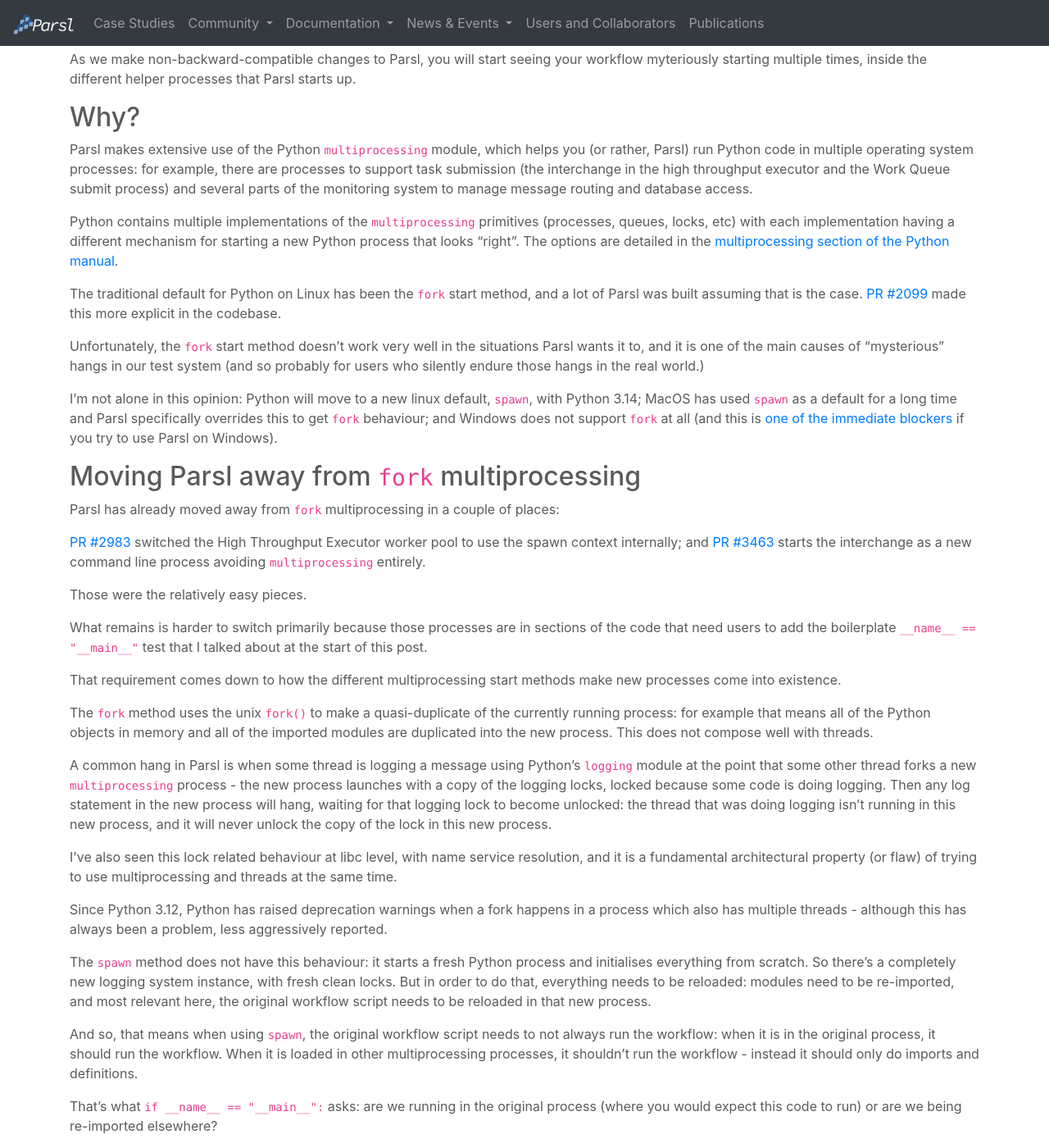
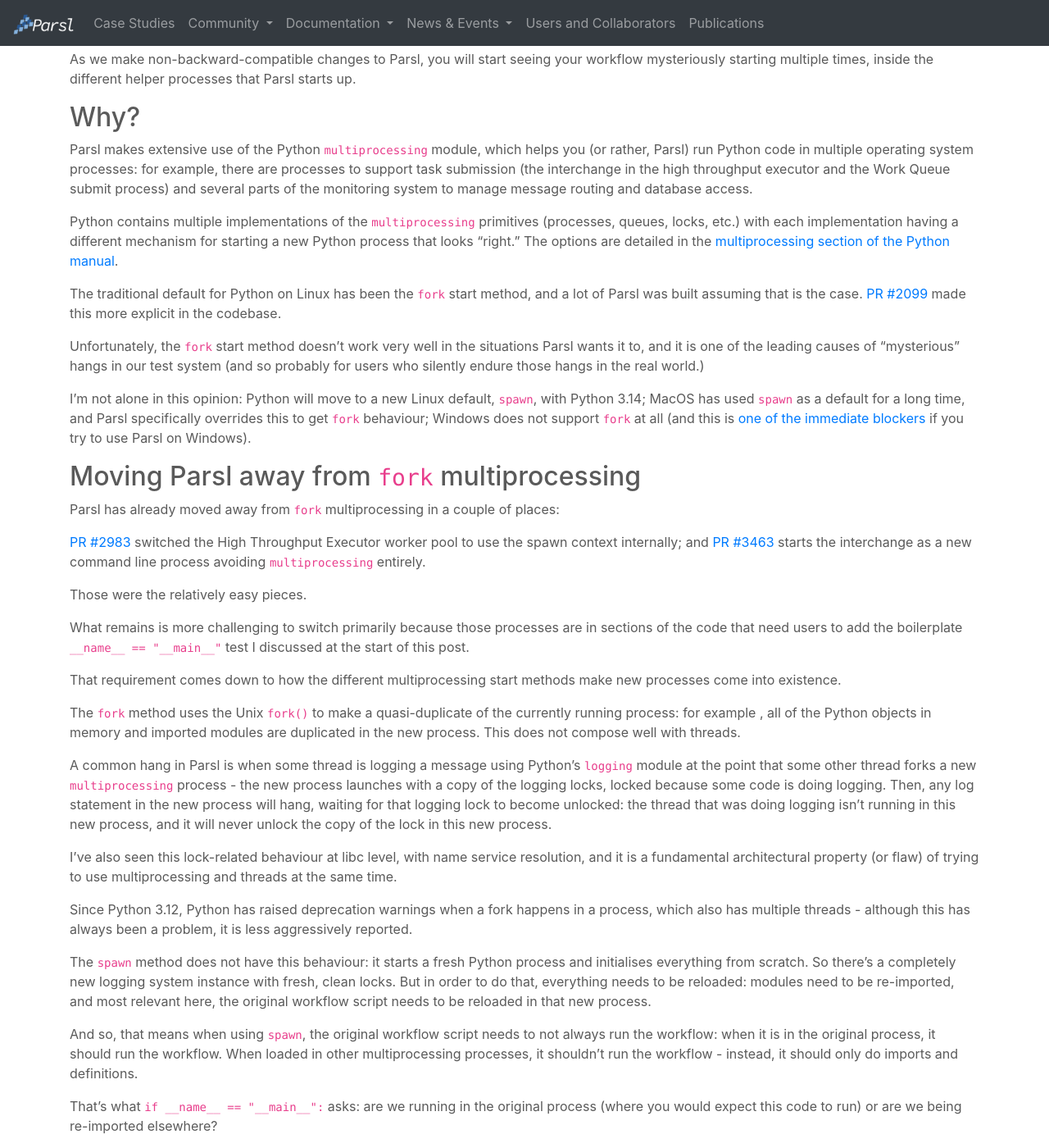
Before and after one commit to Parsl/parsl.github.io, a Jekyll site: the page built from _posts/2025-02-26-main-protection.md, in a window 1280 px wide and 1400 px high, scrolled down 775 px. Shown: the whole window at 82% size. Built offline with Jekyll 4.4.1, drawn with Linux system fonts in a browser that asks for light colours; some of the changed text lies outside the part shown.

Commit message:
Update 2025-02-26-main-protection.md
I made some minor grammatical and spelling adjustments! It reads well.

````diff
--- a/_posts/2025-02-26-main-protection.md
+++ b/_posts/2025-02-26-main-protection.md
@@ -5,11 +5,11 @@
 excerpt: TODO
 ---
 
-Starting soon, you will probably need to start wrapping the main body of your parsl workflows with a test, if __name__ == "__main__". I'll talk about what I mean first, and then explain why later in this post.
+Starting soon, you will probably need to start wrapping the main body of your parsl workflows with a test, if __name__ == "__main__". I'll talk about what I mean first and then explain why later in this post.
 
-Many people do this already, and many users get this done for them by a higher level framework.
+Many people do this already, and many users get this done for them by a higher-level framework.
 
-I expect that the users that are affected are the users who directly write scripts.
+I expect that the affected users are those who directly write scripts.
 
 
 Here's an example code change:
@@ -24,7 +24,7 @@
   print(my_app(10).result())
 ```
 
-becomes:
+Becomes:
 
 ```
 def my_app(x):
@@ -35,13 +35,13 @@
     print(my_app(10).result())
 ```
 
-Roughly speaking: imports and definitions should live outside the protected block. Actions should live inside the protected block.
+Roughly speaking, imports and definitions should live outside the protected block. Actions should live inside the protected block.
 
-I opened <a href="https://github.com/Parsl/parsl/issues/3723">issue #3723</a> for discussion of this change a few weeks ago, after generally positive support on Parsl's Slack.
+I opened <a href="https://github.com/Parsl/parsl/issues/3723" target="_blank">issue #3723</a> for discussion of this change a few weeks ago, after generally positive support on Parsl's Slack.
 
 ## What will happen if I don't make this change?
 
-As we make non-backward-compatible changes to Parsl, you will start seeing your workflow myteriously starting multiple
+As we make non-backward-compatible changes to Parsl, you will start seeing your workflow mysteriously starting multiple
 times, inside the different helper processes that Parsl starts up.
 
 ## Why?
@@ -51,21 +51,21 @@
 interchange in the high throughput executor and the Work Queue submit process) and several parts of the monitoring
 system to manage message routing and database access.
 
-Python contains multiple implementations of the `multiprocessing` primitives (processes, queues, locks, etc)
-with each implementation having a different mechanism for starting a new Python process that looks "right".
-The options are detailed in the <a href="https://docs.python.org/3/library/multiprocessing.html#contexts-and-start-methods">multiprocessing section of the Python manual</a>.
+Python contains multiple implementations of the `multiprocessing` primitives (processes, queues, locks, etc.)
+with each implementation having a different mechanism for starting a new Python process that looks "right."
+The options are detailed in the <a href="https://docs.python.org/3/library/multiprocessing.html#contexts-and-start-methods" target="_blank">multiprocessing section of the Python manual</a>.
 
 The traditional default for Python on Linux has been the `fork` start method, and a lot of Parsl was built assuming
-that is the case. <a href="https://github.com/Parsl/parsl/pull/2099">PR #2099</a> made this more explicit in
+that is the case. <a href="https://github.com/Parsl/parsl/pull/2099" target="_blank">PR #2099</a> made this more explicit in
 the codebase.
 
 Unfortunately, the `fork` start method doesn't work very well in the situations Parsl wants it to, and it is one
-of the main causes of "mysterious" hangs in our test system (and so probably for users who silently endure
+of the leading causes of "mysterious" hangs in our test system (and so probably for users who silently endure
 those hangs in the real world.)
 
-I'm not alone in this opinion: Python will move to a new linux default, `spawn`, with Python 3.14; MacOS has used
-`spawn` as a default for a long time and Parsl specifically overrides this to get `fork` behaviour; and Windows
-does not support `fork` at all (and this is <a href="https://github.com/Parsl/parsl/issues/1878#issuecomment-1055974563">one of the immediate blockers</a> if you try to use Parsl on Windows).
+I'm not alone in this opinion: Python will move to a new Linux default, `spawn`, with Python 3.14; MacOS has used
+`spawn` as a default for a long time, and Parsl specifically overrides this to get `fork` behaviour; Windows
+does not support `fork` at all (and this is <a href="https://github.com/Parsl/parsl/issues/1878#issuecomment-1055974563" target="_blank">one of the immediate blockers</a> if you try to use Parsl on Windows).
 
 ## Moving Parsl away from `fork` multiprocessing
 
@@ -77,35 +77,35 @@
 
 Those were the relatively easy pieces.
 
-What remains is harder to switch primarily because those processes are in sections of the code that need users to add the
-boilerplate `__name__ == "__main__"` test that I talked about at the start of this post.
+What remains is more challenging to switch primarily because those processes are in sections of the code that need users to add the
+boilerplate `__name__ == "__main__"` test I discussed at the start of this post.
 
 That requirement comes down to how the different multiprocessing start methods make new processes come into existence.
 
-The `fork` method uses the unix `fork()` to make a quasi-duplicate of the currently running process: for example
-that means all of the Python objects in memory and all of the imported modules are duplicated into the new process.
+The `fork` method uses the Unix `fork()` to make a quasi-duplicate of the currently running process: for example
+, all of the Python objects in memory and imported modules are duplicated in the new process.
 This does not compose well with threads.
 
 A common hang in Parsl is when some thread is logging a message using Python's `logging` module at the point that
 some other thread forks a new `multiprocessing` process - the new process launches with a copy of the logging locks,
-locked because some code is doing logging. Then any log statement in the new process will hang, waiting for that
+locked because some code is doing logging. Then, any log statement in the new process will hang, waiting for that
 logging lock to become unlocked: the thread that was doing logging isn't running in this new process, and it will
 never unlock the copy of the lock in this new process.
 
-I've also seen this lock related behaviour at libc level, with name service resolution, and it is a fundamental
+I've also seen this lock-related behaviour at libc level, with name service resolution, and it is a fundamental
 architectural property (or flaw) of trying to use multiprocessing and threads at the same time.
 
-Since Python 3.12, Python has raised deprecation warnings when a fork happens in a process which also has
-multiple threads - although this has always been a problem, less aggressively reported.
+Since Python 3.12, Python has raised deprecation warnings when a fork happens in a process, which also has
+multiple threads - although this has always been a problem, it is less aggressively reported.
 
 The `spawn` method does not have this behaviour: it starts a fresh Python process and initialises everything from
-scratch. So there's a completely new logging system instance, with fresh clean locks. But in order to do that,
+scratch. So there's a completely new logging system instance with fresh, clean locks. But in order to do that,
 everything needs to be reloaded: modules need to be re-imported, and most relevant here, the original
 workflow script needs to be reloaded in that new process.
 
 And so, that means when using `spawn`, the original workflow script needs to not always run the workflow: when it
-is in the original process, it should run the workflow. When it is loaded in other multiprocessing processes,
-it shouldn't run the workflow - instead it should only do imports and definitions.
+is in the original process, it should run the workflow. When loaded in other multiprocessing processes,
+it shouldn't run the workflow - instead, it should only do imports and definitions.
 
 That's what `if __name__ == "__main__":` asks: are we running in the original process (where you would expect
 this code to run) or are we being re-imported elsewhere?
````
